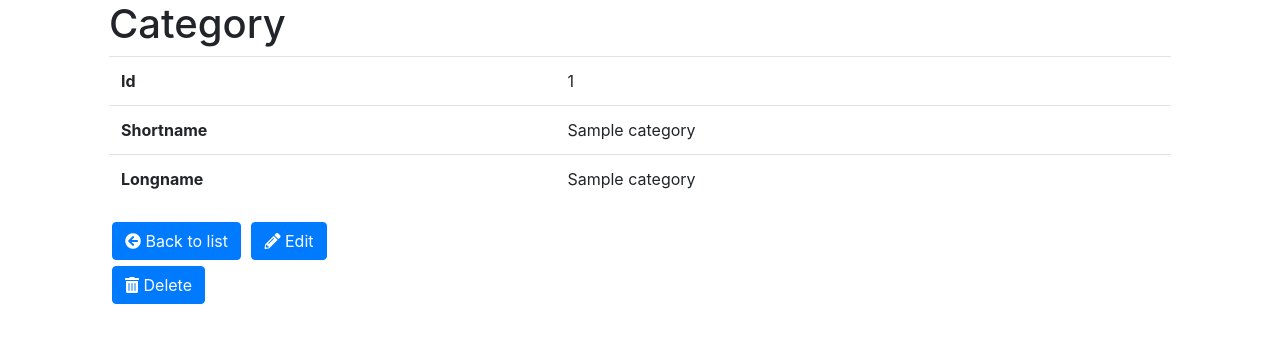
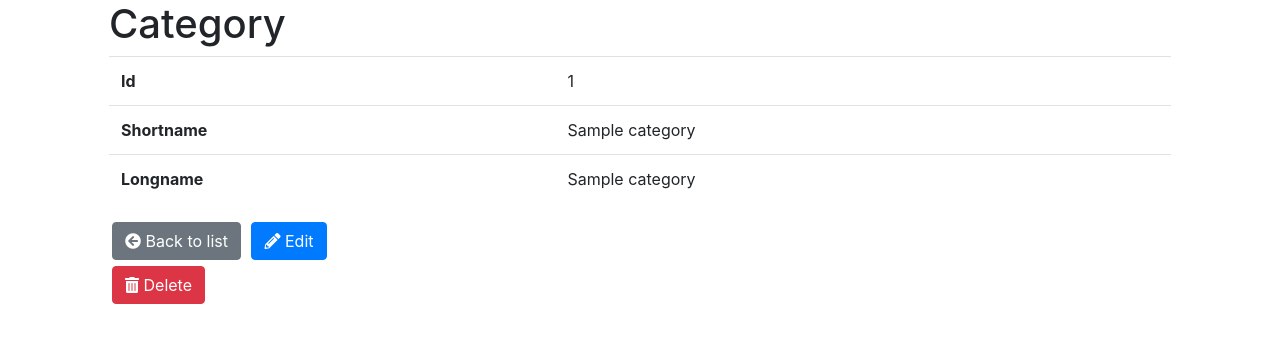
Before and after one commit to LaurentBouquet/slamquiz, a Symfony app: template templates/category/show.html.twig in a window 1280 px wide. Shown: the part 128-471 px from the top of the page. Run offline with Twig, Linux system fonts and the light colour scheme; the template is opened without the code that fills it: most values are stand-ins (such as "Sample title", 1, 10 or a date in 2020); some libraries are stand-ins or nearby versions.

```diff
--- a/templates/category/_delete_form.html.twig
+++ b/templates/category/_delete_form.html.twig
@@ -1,5 +1,5 @@
 <form method="post" action="{{ path('category_delete', {'id': category.id}) }}" onsubmit="return confirm('Are you sure you want to delete this item?');">
     <input type="hidden" name="_method" value="DELETE">
     <input type="hidden" name="_token" value="{{ csrf_token('delete' ~ category.id) }}">
-    <button class="btn btn-primary"><i class="fas fa-trash-alt"></i> {{ 'Delete'|trans }}</button>
+    <button class="btn btn-danger"><i class="fas fa-trash-alt"></i> {{ 'Delete'|trans }}</button>
 </form>
--- a/templates/category/edit.html.twig
+++ b/templates/category/edit.html.twig
@@ -7,7 +7,7 @@
 
     {{ include('category/_form.html.twig', {'button_label': 'Update'}) }}
 
-    <a class="btn btn-primary" href="{{ path('category_index') }}"><i class="fas fa-arrow-circle-left"></i> {{ 'Back to list'|trans }}</a>
+    <a class="btn btn-secondary" href="{{ path('category_index') }}"><i class="fas fa-arrow-circle-left"></i> {{ 'Back to list'|trans }}</a>
 
     {{ include('category/_delete_form.html.twig') }}
 {% endblock %}
--- a/templates/category/new.html.twig
+++ b/templates/category/new.html.twig
@@ -7,5 +7,5 @@
 
     {{ include('category/_form.html.twig') }}
 
-    <a class="btn btn-primary" href="{{ path('category_index') }}"><i class="fas fa-arrow-circle-left"></i> {{ 'Back to list'|trans }}</a>
+    <a class="btn btn-secondary" href="{{ path('category_index') }}"><i class="fas fa-arrow-circle-left"></i> {{ 'Back to list'|trans }}</a>
 {% endblock %}
--- a/templates/category/show.html.twig
+++ b/templates/category/show.html.twig
@@ -22,7 +22,7 @@
         </tbody>
     </table>
 
-    <a class="btn btn-primary" href="{{ path('category_index') }}"><i class="fas fa-arrow-circle-left"></i> {{ 'Back to list'|trans }}</a>
+    <a class="btn btn-secondary" href="{{ path('category_index') }}"><i class="fas fa-arrow-circle-left"></i> {{ 'Back to list'|trans }}</a>
 
     <a class="btn btn-primary" href="{{ path('category_edit', {'id': category.id}) }}"><i class="fas fa-pencil-alt"></i> {{ 'Edit'|trans }}</a>
 
```
